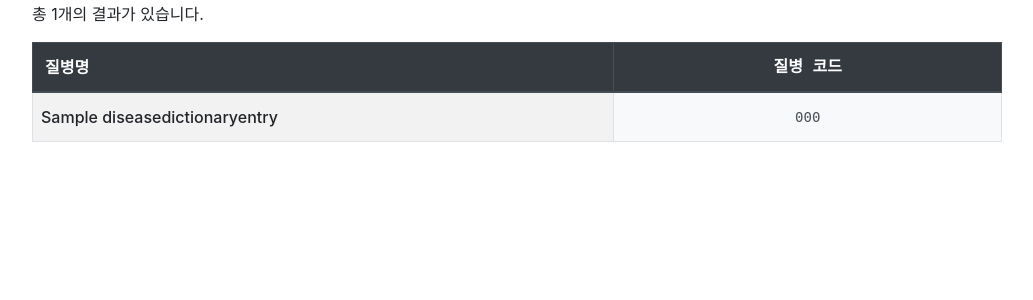
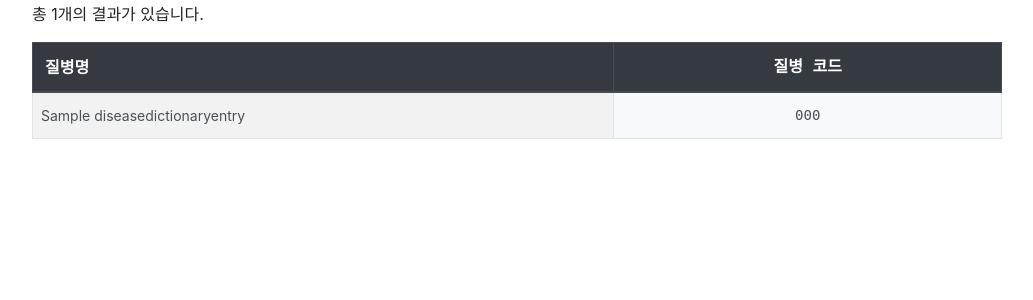
Before and after one commit to jinhaslab/epedit, a Django app: page /disease-dictionary/ in a window 1280 px wide. Shown: the part 136-436 px from the top of the page, without its empty margins (123-1156 px from the left). Run offline with Django 5.2, Linux system fonts and the light colour scheme; a user stored in the database is signed in; tables that the repository leaves empty hold one stand-in row (values such as "Sample post"); some libraries are stand-ins or nearby versions.

Commit message:
20250928-10: Make disease name and code text styles consistent (same font weight and size)

```diff
--- a/records/templates/records/disease_dictionary_list.html
+++ b/records/templates/records/disease_dictionary_list.html
@@ -41,7 +41,9 @@
         /* 질병명 컬럼 스타일 */
         .table td:first-child {
             text-align: left;
-            font-weight: 500;
+            font-weight: normal;
+            font-size: 14px;
+            color: #495057;
         }
 
         /* 질병코드 컬럼 스타일 */
@@ -49,6 +51,7 @@
             background-color: #f8f9fa;
             color: #495057;
             font-size: 14px;
+            font-weight: normal;
         }
     </style>
 </head>
```
